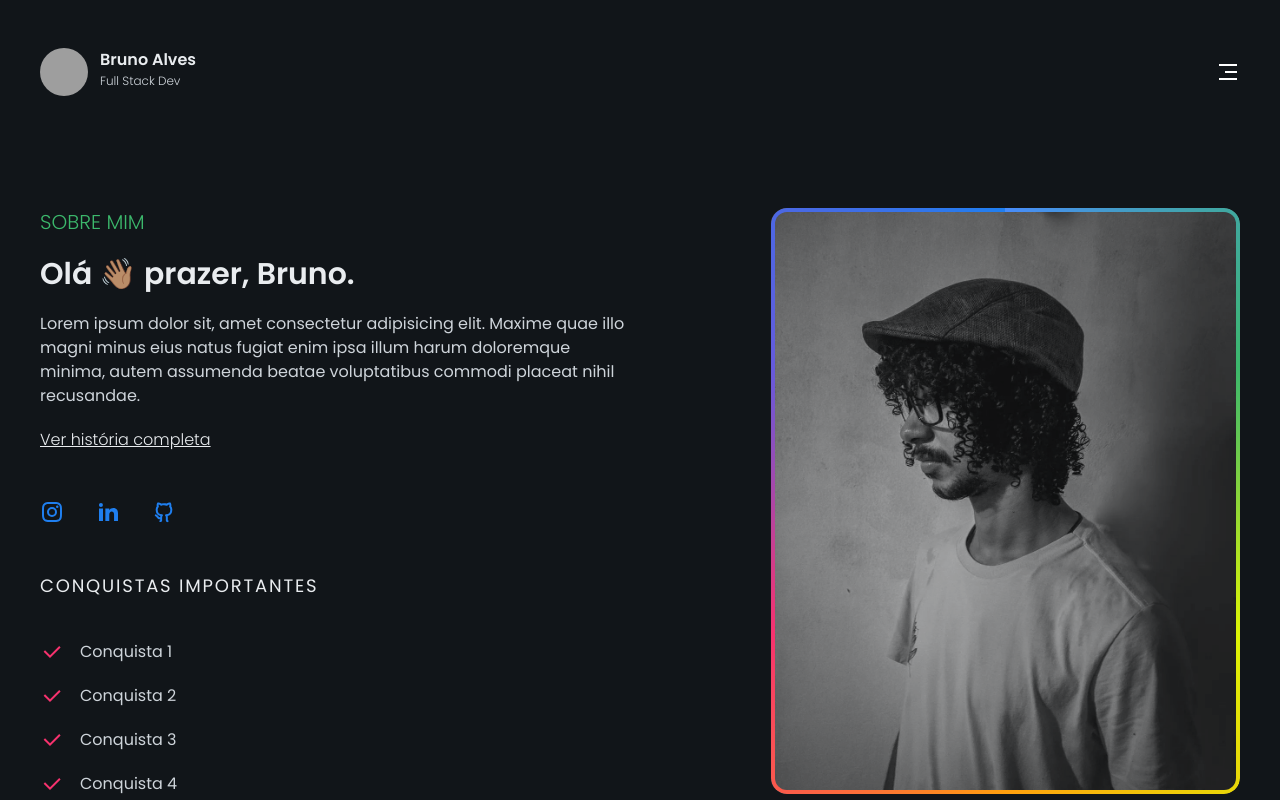
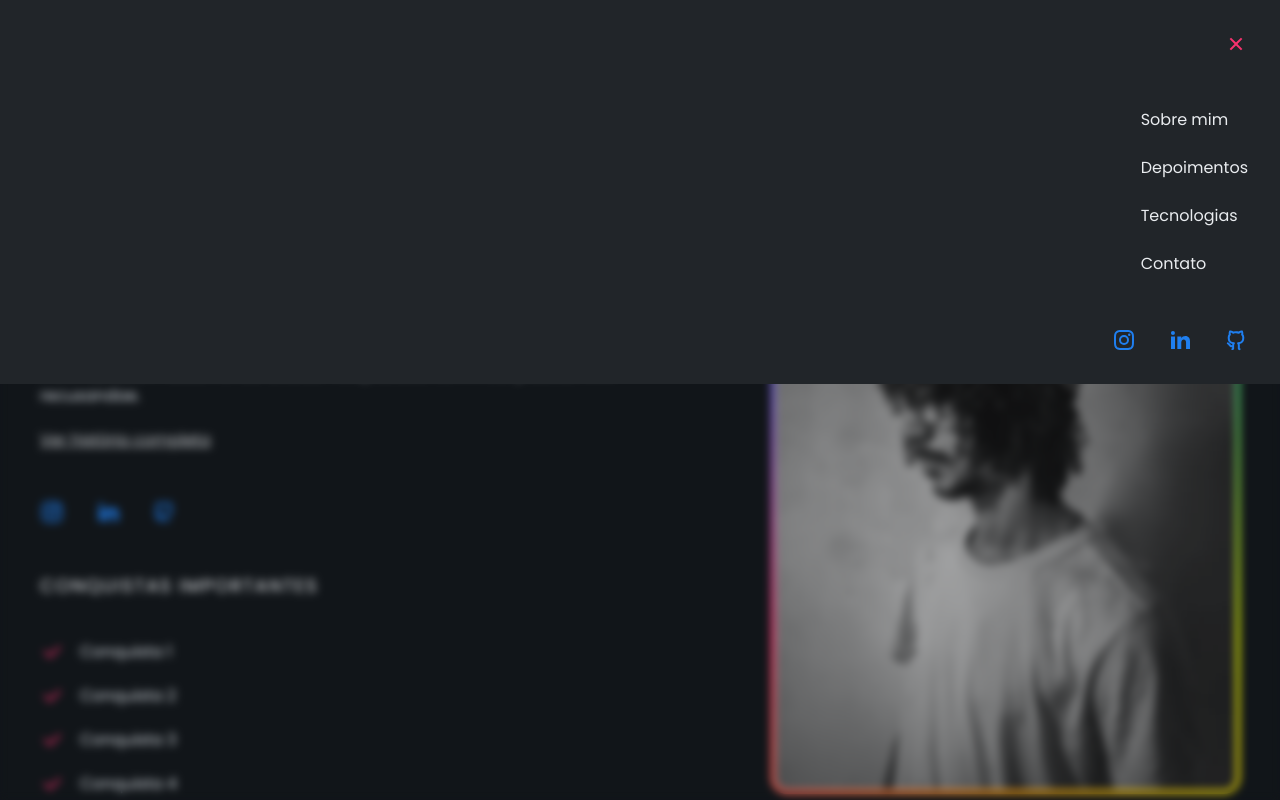
Before and after one commit to nitoba/profile-website, a Next.js app: page / in a window 1280 px wide. Both pictures are taken after a click on the button 1228 px from the left and 72 px from the top of the page. Shown: the top 800 px of the page. Built offline with nearby package versions, Linux system fonts and the light colour scheme; grey boxes are pictures that could not be loaded.

Commit message:
add menu

```diff
--- a/pages/components/about-me.tsx
+++ b/pages/components/about-me.tsx
@@ -12,7 +12,7 @@ export function AboutMe() {
       {
         modalIsOpen && <ModalHistory onClose={() => setModalIsOpen(false)} />
       }
-      <section className='grid grid-cols-2 mt-28 gap-x-7'>
+      <section id="about" className='grid grid-cols-2 mt-28 gap-x-7'>
         <div className='w-full h-12'>
           <span className='text-green font-light text-xl'>SOBRE MIM</span>
           <h2 className="text-text-title text-3xl mt-5">Olá 👋🏽 prazer, Bruno.</h2>
--- a/pages/components/contact-me.tsx
+++ b/pages/components/contact-me.tsx
@@ -1,6 +1,6 @@
 export function ContactMe() {
     return (
-        <section className="mt-24 flex flex-col items-center justify-center">
+        <section id="contact" className="mt-24 flex flex-col items-center justify-center">
             <h2 className="flex text-text-title text-3xl items-center justify-center">Entre em contato comigo</h2>
             <a href="mailto:brukum2@gmail.com">
                 <button className="hover:brightness-75 transition-all duration-300 mt-8 p-3 bg-red rounded-md flex items-center justify-center text-text-title">Entrar em contato</button>
--- a/pages/components/header.tsx
+++ b/pages/components/header.tsx
@@ -1,6 +1,14 @@
+import { motion, useAnimation } from "framer-motion";
+import { useState } from "react";
+import { Menu } from "./menu";
+import { SocialLinks } from "./social-links";
+
 /* eslint-disable @next/next/no-img-element */
 export function Header () {
+    const [menuIsOpen, setMenuIsOpen] = useState(false);
     return (
+      <>
+        { menuIsOpen && <Menu onClose={() => setMenuIsOpen(false)} /> }
         <header className='pt-12 flex justify-between items-center'>
           <div className="flex items-center justify-center">
             <img
@@ -13,9 +21,10 @@ export function Header () {
               <span className="text-text-body text-[.75rem] font-light">Full Stack Dev</span>
             </div>
           </div>
-        <button className="hover:opacity-80 transition-all duration-200">
+          <button onClick={() => setMenuIsOpen(true)} className="hover:opacity-80 transition-all duration-200">
             <img className='invert-svg' src="assets/icons/menu.svg" alt="Menu icon" />
           </button>
         </header>
+      </>
     )
 }
--- /dev/null
+++ b/pages/components/menu.tsx
@@ -0,0 +1,79 @@
+/* eslint-disable @next/next/no-img-element */
+import { motion, useAnimation } from "framer-motion";
+import { SocialLinks } from "./social-links";
+
+export function Menu({ onClose }: { onClose: () => void }) {
+
+    const animationOpen = { transform: "translateY(0rem)", opacity: 1 };
+    const animationClose = { transform: "translateY(-24rem)", opacity: 0 };
+
+    const controls = useAnimation();
+
+    controls.start(animationOpen);
+
+    async function closeMenu() {
+        await controls.start(animationClose);
+        onClose();
+    }
+
+    return (
+        <div
+            className='fixed top-0 right-0 bottom-0 left-0 z-40 backdrop-blur-sm'
+            onClick={closeMenu}
+        >
+            <motion.div
+            initial={animationClose}
+            animate={controls}
+            transition={{ duration: 0.4 }}
+            className="h-96 w-full bg-background-fg fixed top-0 right-0">
+            <div className="flex flex-col items-end p-8 justify-between h-[100%]">
+                <header>
+                <img
+                    onClick={closeMenu}
+                    className="cursor-pointer hover:scale-125 transition-all duration-300"
+                    src="assets/icons/close.svg"
+                    alt="Close icon"
+                />
+                </header>
+                <nav>
+                <ul className="flex flex-col">
+                    <li className="text-text-title group">
+                        <a
+                            className="md:group-hover:text-red transition-all duration-300"
+                            href="#about"
+                            onClick={closeMenu}>
+                            Sobre mim
+                        </a>
+                    </li>
+                    <li className="mt-6 text-text-title group">
+                        <a
+                            className="md:group-hover:text-red transition-all duration-300"
+                            href="#testimonials"
+                            onClick={closeMenu}>
+                            Depoimentos
+                        </a>
+                    </li>
+                    <li className="mt-6 text-text-title group">
+                        <a
+                            className="md:group-hover:text-red transition-all duration-300"
+                            href="#techs"
+                            onClick={closeMenu}>
+                            Tecnologias
+                        </a>
+                    </li>
+                    <li className="mt-6 text-text-title group">
+                        <a
+                            className="md:group-hover:text-red transition-all duration-300"
+                            href="#contact"
+                            onClick={closeMenu}>
+                            Contato
+                        </a>
+                    </li>
+                </ul>
+                </nav>
+                <SocialLinks />
+            </div>
+            </motion.div>
+        </div>
+    )
+}
--- a/pages/components/techs-used.tsx
+++ b/pages/components/techs-used.tsx
@@ -21,7 +21,7 @@ export function TechsUsed() {
                 </p>
             </Modal>
         )}
-        <section className="mt-36">
+        <section id="techs" className="mt-36">
             <h2 className="text-text-title text-3xl">Tecnologias que ultilizo</h2>
             <div className="grid grid-cols-3 mt-16 gap-4">
                 <div onClick={() => selectTech('node')} className="cursor-pointer hover:brightness-90 transition-all duration-300 group bg-background-fg gap-y-5 rounded-2xl flex flex-col items-center justify-center p-4">
--- a/pages/components/testimonies.tsx
+++ b/pages/components/testimonies.tsx
@@ -3,7 +3,7 @@ import { TestimonyCard } from "./testimony-card";
 /* eslint-disable @next/next/no-img-element */
 export function Testimonies() {
     return (
-        <section className="flex flex-col w-full mt-28">
+        <section id="testimonials" className="flex flex-col w-full mt-28">
             <h2 className="text-text-title text-3xl">Não acredite em mim, veja o que outros pensam</h2>
             <div className="grid grid-cols-3 gap-x-7 mt-12">
                 <TestimonyCard />
```
Lines whose indentation alone changed are shown as unchanged.
